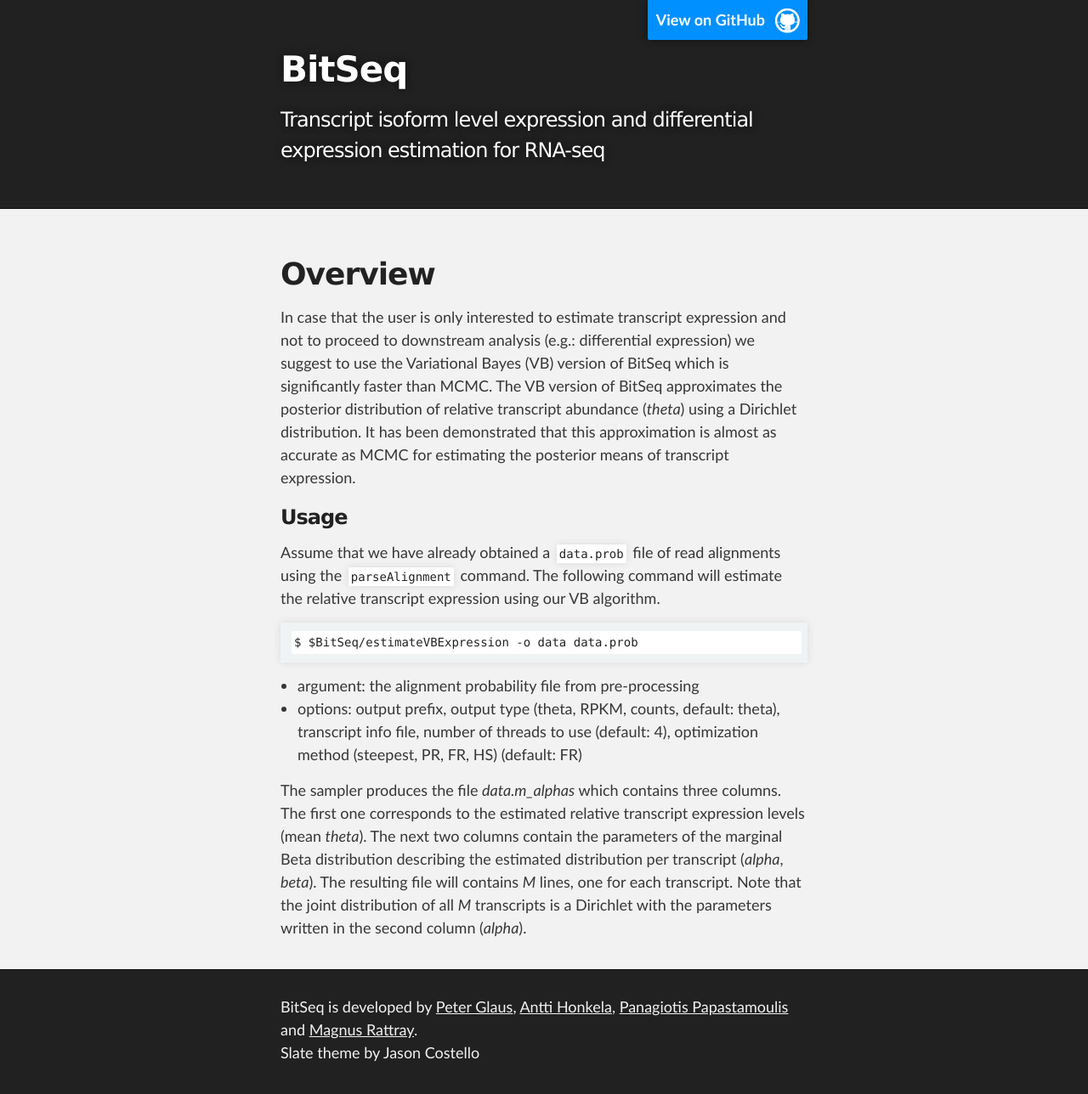
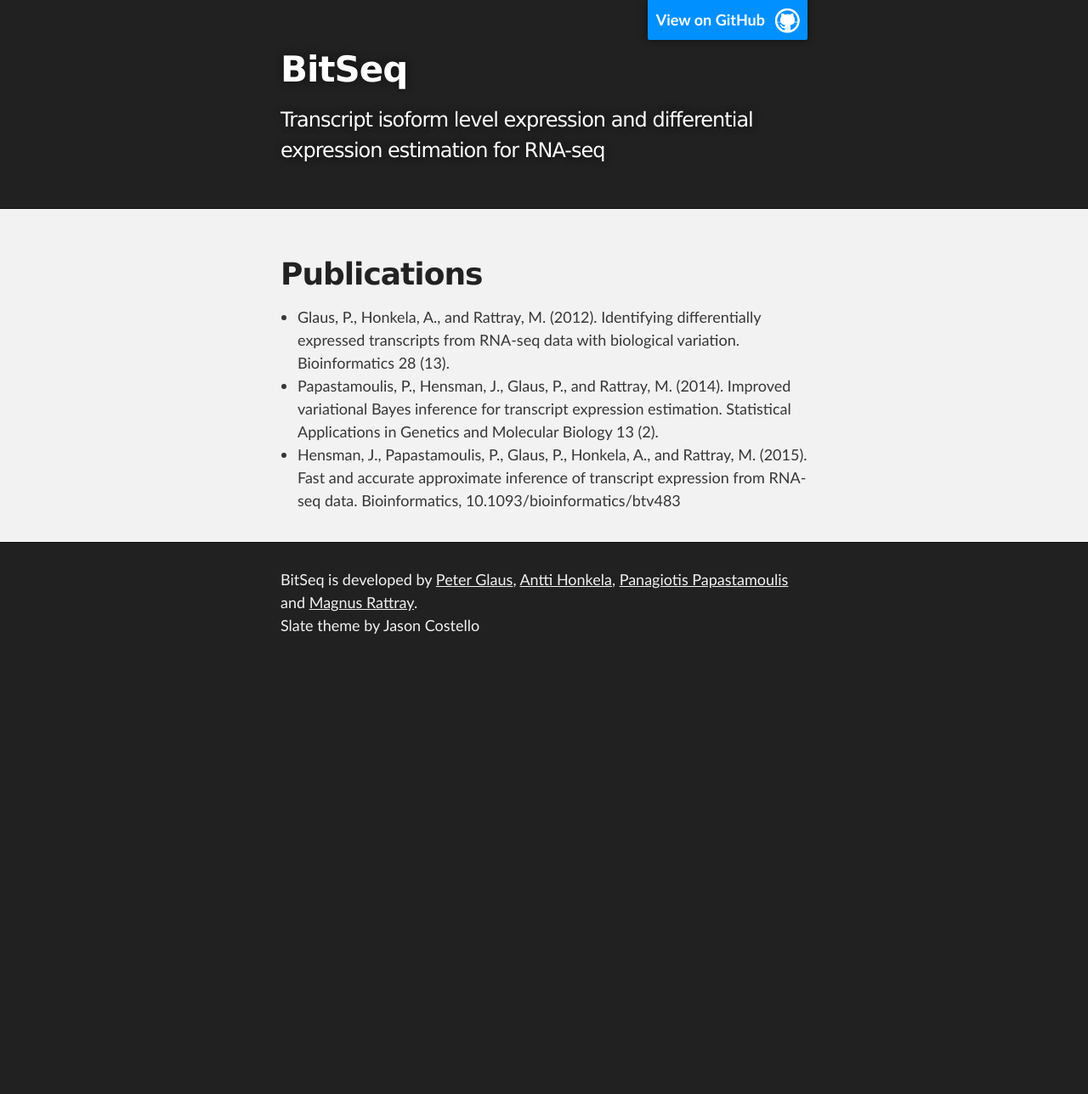
Before and after one commit to BitSeq/bitseq.github.io, a Jekyll site: the page built from howto/publications.md, in a window 1280 px wide. Shown: the whole page at 85% size. Built offline with Jekyll 4.4.1, drawn with Linux system fonts in a browser that asks for light colours; Markdown is read by kramdown in place of the engine named in the settings; after the commit the page ends 900 px from its top, so only the background shows below that.

````diff
--- a/howto/publications.md
+++ b/howto/publications.md
@@ -4,19 +4,8 @@
 description: Publications
 ---
 
-# Overview
+# Publications
 
-In case that the user is only interested to estimate transcript expression and not to proceed to downstream analysis (e.g.: differential expression) we suggest to use the Variational Bayes (VB) version of BitSeq which is significantly faster than MCMC. The VB version of BitSeq approximates the posterior distribution of relative transcript abundance (*theta*) using a Dirichlet distribution. It has been demonstrated that this approximation is almost as accurate as MCMC for estimating the posterior means of transcript expression.
-
-### Usage
-
-Assume that we have already obtained a `data.prob` file of read alignments using the `parseAlignment` command. The following command will estimate the relative transcript expression using our VB algorithm.
-
-```
-$ $BitSeq/estimateVBExpression -o data data.prob
-```
-
- * argument: the alignment probability file from pre-processing
- * options: output prefix, output type (theta, RPKM, counts, default: theta), transcript info file, number of threads to use (default: 4), optimization method (steepest, PR, FR, HS) (default: FR)
-
-The sampler produces the file *data.m_alphas* which contains three columns. The first one corresponds to the estimated relative transcript expression levels (mean *theta*). The next two columns contain the parameters of the marginal Beta distribution describing the estimated distribution per transcript (*alpha*, *beta*). The resulting file will contains *M* lines, one for each transcript. Note that the joint distribution of all *M* transcripts is a Dirichlet with the parameters written in the second column (*alpha*).
+ * Glaus, P., Honkela, A., and Rattray, M. (2012). Identifying differentially expressed transcripts from RNA-seq data with biological variation. Bioinformatics 28 (13).
+ * Papastamoulis, P., Hensman, J., Glaus, P., and Rattray, M. (2014). Improved variational Bayes inference for transcript expression estimation. Statistical Applications in Genetics and Molecular Biology 13 (2).
+ * Hensman, J., Papastamoulis, P., Glaus, P., Honkela, A., and Rattray, M. (2015). Fast and accurate approximate inference of transcript expression from RNA-seq data. Bioinformatics, 10.1093/bioinformatics/btv483
````
